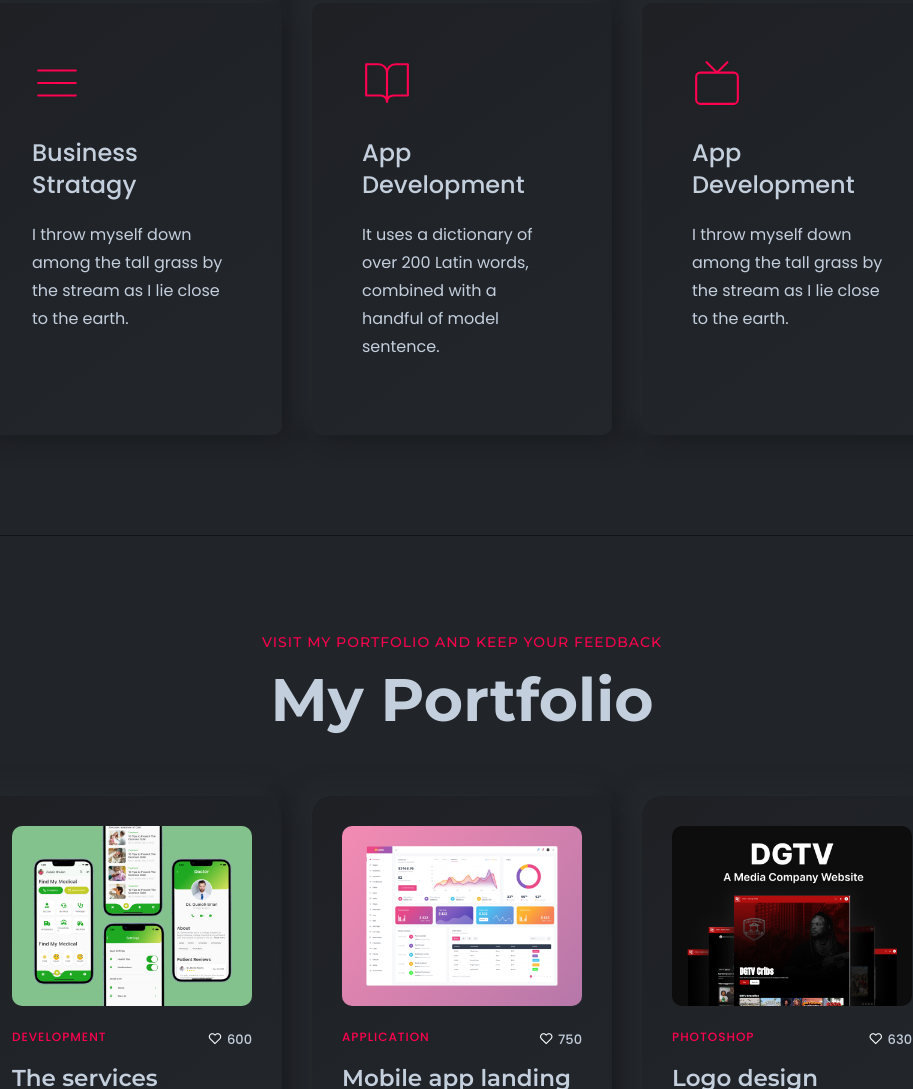
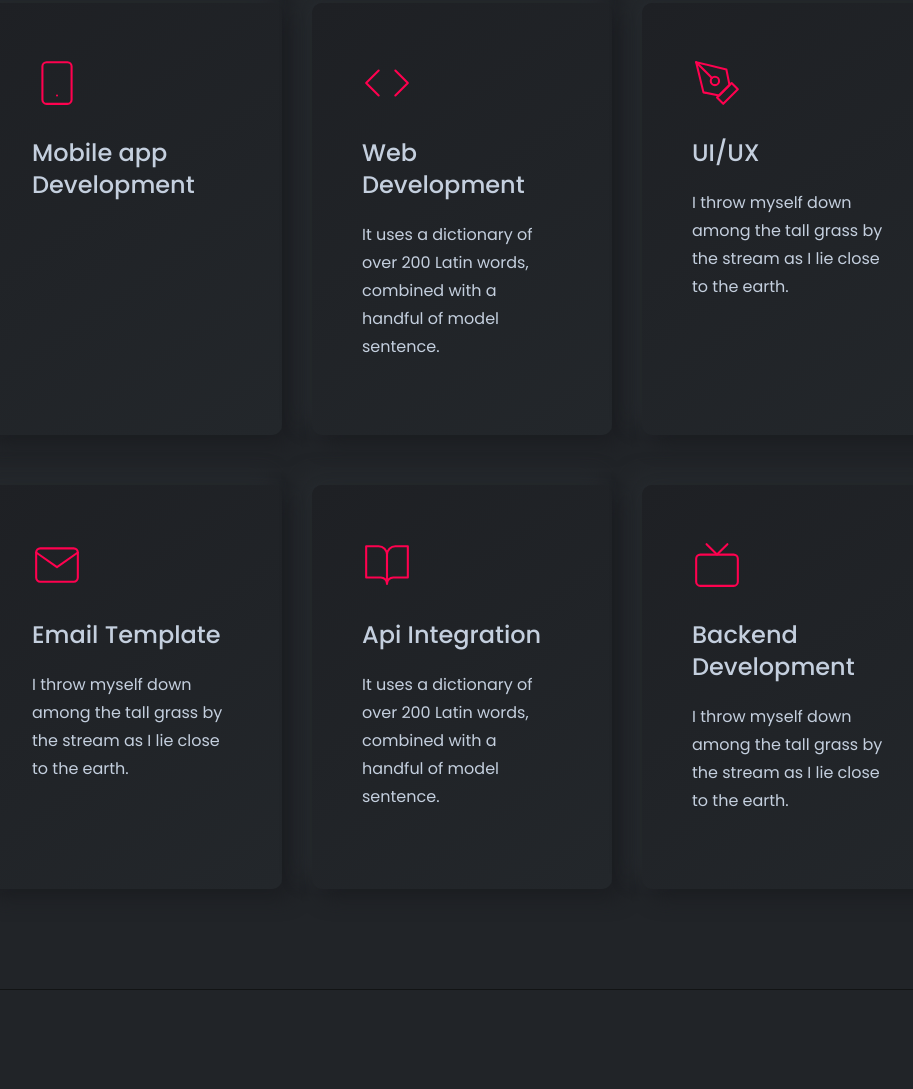
Before and after one commit to zubairbhuian/myportfolio, a website: page index.html in a window 1280 px wide. Shown: the part 1012-2101 px from the top of the page, without its empty margins (323-1236 px from the left). Drawn offline with Linux system fonts and the light colour scheme; files whose address does not match are found by name.

Commit message:
add-what i do

```diff
--- a/index.html
+++ b/index.html
@@ -309,13 +309,12 @@
               <div class="rn-service">
                 <div class="inner">
                   <div class="icon">
-                    <i data-feather="menu"></i>
+                    <i data-feather="smartphone"></i>
                   </div>
                   <div class="content">
-                    <h4 class="title"><a href="#">Business Stratagy</a></h4>
+                    <h4 class="title"><a href="#">Mobile app Development</a></h4>
                     <p class="description">
-                      I throw myself down among the tall grass by the stream as
-                      I lie close to the earth.
+
                     </p>
                     <a class="read-more-button" href="#"
                       ><i class="feather-arrow-right"></i
@@ -337,10 +336,10 @@
               <div class="rn-service">
                 <div class="inner">
                   <div class="icon">
-                    <i data-feather="book-open"></i>
+                    <i data-feather="code"></i>
                   </div>
                   <div class="content">
-                    <h4 class="title"><a href="#">App Development</a></h4>
+                    <h4 class="title"><a href="#">Web Development</a></h4>
                     <p class="description">
                       It uses a dictionary of over 200 Latin words, combined
                       with a handful of model sentence.
@@ -365,10 +364,10 @@
               <div class="rn-service">
                 <div class="inner">
                   <div class="icon">
-                    <i data-feather="tv"></i>
+                    <i data-feather="pen-tool"></i>
                   </div>
                   <div class="content">
-                    <h4 class="title"><a href="#">App Development</a></h4>
+                    <h4 class="title"><a href="#">UI/UX</a></h4>
                     <p class="description">
                       I throw myself down among the tall grass by the stream as
                       I lie close to the earth.
@@ -382,6 +381,89 @@
               </div>
             </div>
             <!-- End SIngle Service -->
+            <div
+            data-aos="fade-up"
+            data-aos-duration="500"
+            data-aos-delay="100"
+            data-aos-once="true"
+            class="col-lg-6 col-xl-4 col-md-6 col-sm-12 col-12 mt--50 mt_md--30 mt_sm--30"
+          >
+            <div class="rn-service">
+              <div class="inner">
+                <div class="icon">
+                  <i data-feather="mail"></i>
+                </div>
+                <div class="content">
+                  <h4 class="title"><a href="#">Email Template </a></h4>
+                  <p class="description">
+                    I throw myself down among the tall grass by the stream as
+                    I lie close to the earth.
+                  </p>
+                  <a class="read-more-button" href="#"
+                    ><i class="feather-arrow-right"></i
+                  ></a>
+                </div>
+              </div>
+              <a class="over-link" href="#"></a>
+            </div>
+          </div>
+          <!-- End SIngle Service -->
+          <!-- Start Single Service -->
+          <div
+            data-aos="fade-up"
+            data-aos-duration="500"
+            data-aos-delay="300"
+            data-aos-once="true"
+            class="col-lg-6 col-xl-4 col-md-6 col-sm-12 col-12 mt--50 mt_md--30 mt_sm--30"
+          >
+            <div class="rn-service">
+              <div class="inner">
+                <div class="icon">
+                  <i data-feather="book-open"></i>
+                </div>
+                <div class="content">
+                  <h4 class="title"><a href="#">Api Integration</a></h4>
+                  <p class="description">
+                    It uses a dictionary of over 200 Latin words, combined
+                    with a handful of model sentence.
+                  </p>
+                  <a class="read-more-button" href="#"
+                    ><i class="feather-arrow-right"></i
+                  ></a>
+                </div>
+              </div>
+              <a class="over-link" href="#"></a>
+            </div>
+          </div>
+          <!-- End SIngle Service -->
+          <!-- Start Single Service -->
+          <div
+            data-aos="fade-up"
+            data-aos-duration="500"
+            data-aos-delay="500"
+            data-aos-once="true"
+            class="col-lg-6 col-xl-4 col-md-6 col-sm-12 col-12 mt--50 mt_md--30 mt_sm--30"
+          >
+            <div class="rn-service">
+              <div class="inner">
+                <div class="icon">
+                  <i data-feather="tv"></i>
+                </div>
+                <div class="content">
+                  <h4 class="title"><a href="#">Backend Development</a></h4>
+                  <p class="description">
+                    I throw myself down among the tall grass by the stream as
+                    I lie close to the earth.
+                  </p>
+                  <a class="read-more-button" href="#"
+                    ><i class="feather-arrow-right"></i
+                  ></a>
+                </div>
+              </div>
+              <a class="over-link" href="#"></a>
+            </div>
+          </div>
+          <!-- End SIngle Service -->
           </div>
         </div>
       </div>
```
